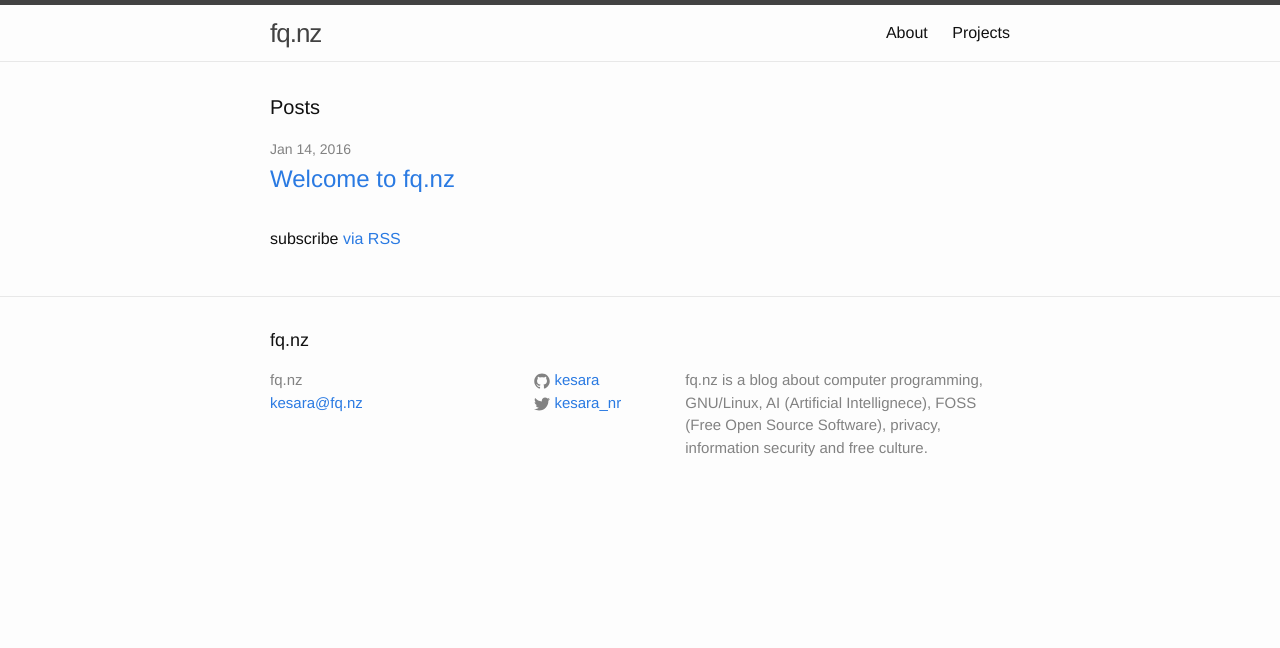
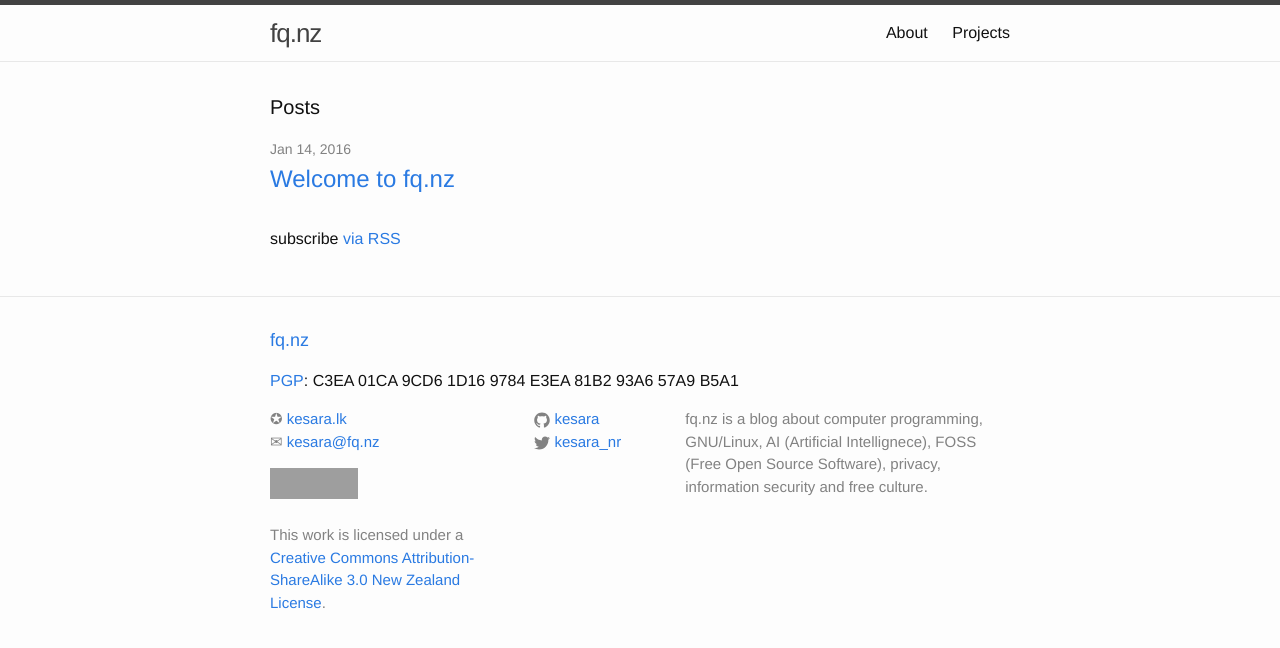
Before and after one commit to kesara/kesara.github.io, a Jekyll site: the page built from index.html, in a window 1280 px wide. Shown: the top 648 px of the page. Built offline with Jekyll 4.4.1, drawn with Linux system fonts in a browser that asks for light colours; grey boxes are pictures that could not be loaded.

Commit message:
Added CC license & GPG key
Added Creative Commons license statements.
Added GPG key.
Updated footer.

```diff
--- a/_includes/footer.html
+++ b/_includes/footer.html
@@ -2,14 +2,17 @@
 
   <div class="wrapper">
 
-    <h2 class="footer-heading">{{ site.title }}</h2>
+    <h2 class="footer-heading"><a href="/">{{ site.title }}</a></h2>
 
+    <p><a rel="pgpkey" href="/57A9B5A1.asc" title="Download my PGP key.">PGP</a>: C3EA 01CA 9CD6 1D16 9784  E3EA 81B2 93A6 57A9 B5A1</p>
     <div class="footer-col-wrapper">
       <div class="footer-col  footer-col-1">
         <ul class="contact-list">
-          <li>{{ site.title }}</li>
-          <li><a href="mailto:{{ site.email }}">{{ site.email }}</a></li>
+          <li>&#x272A;&nbsp;<a href="http://kesara.lk/" title="Kesara's Photo Blog">kesara.lk</a></li>
+          <li>&#x2709;&nbsp;<a href="mailto:{{ site.email }}" title="Email">{{ site.email }}</a></li>
         </ul>
+        <p><a rel="license" href="https://creativecommons.org/licenses/by-sa/3.0/nz"><img scale="0" style="margin-top: 0px; margin-bottom: 10px;" title="cc-by-sa" src="http://creativecommons.org.nz/wp-content/uploads/2012/05/by-sa.png" alt="Creative Commons License Attribution-ShareAlike" height="31" width="88"></a></p>
+        <p>This work is licensed under a <a rel="license" href="https://creativecommons.org/licenses/by-sa/3.0/nz">Creative Commons Attribution-ShareAlike 3.0 New Zealand License</a>.</p>
       </div>
 
       <div class="footer-col  footer-col-2">
--- a/_includes/head.html
+++ b/_includes/head.html
@@ -9,4 +9,5 @@
     <link rel="stylesheet" href="{{ "/css/main.css" | prepend: site.baseurl }}">
     <link rel="canonical" href="{{ page.url | replace:'index.html','' | prepend: site.baseurl | prepend: site.url }}">
     <link rel="alternate" type="application/rss+xml" title="RSS" href="/feed.xml">
+    <link rel="pgpkey" type="application/pgp-keys" title="PGP Key" href="/57A9B5A1.asc">
 </head>
```
Also changed, not shown: 1 other file.
